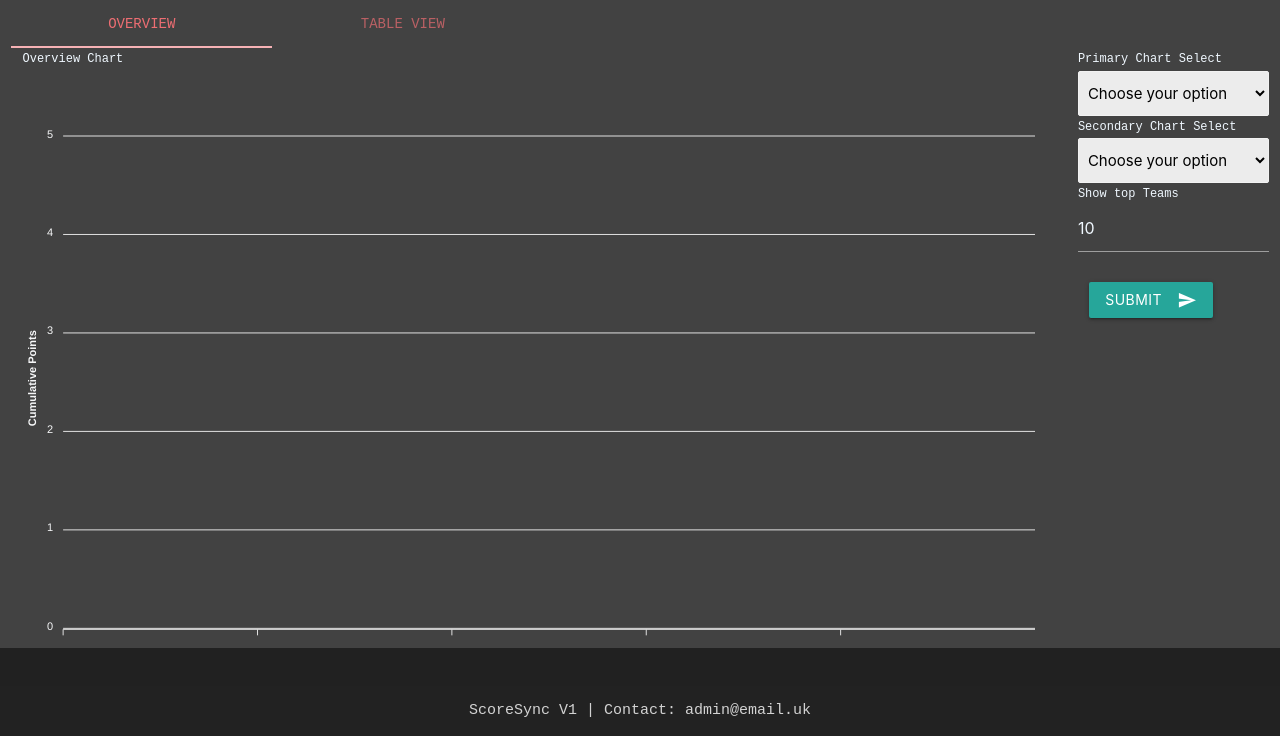
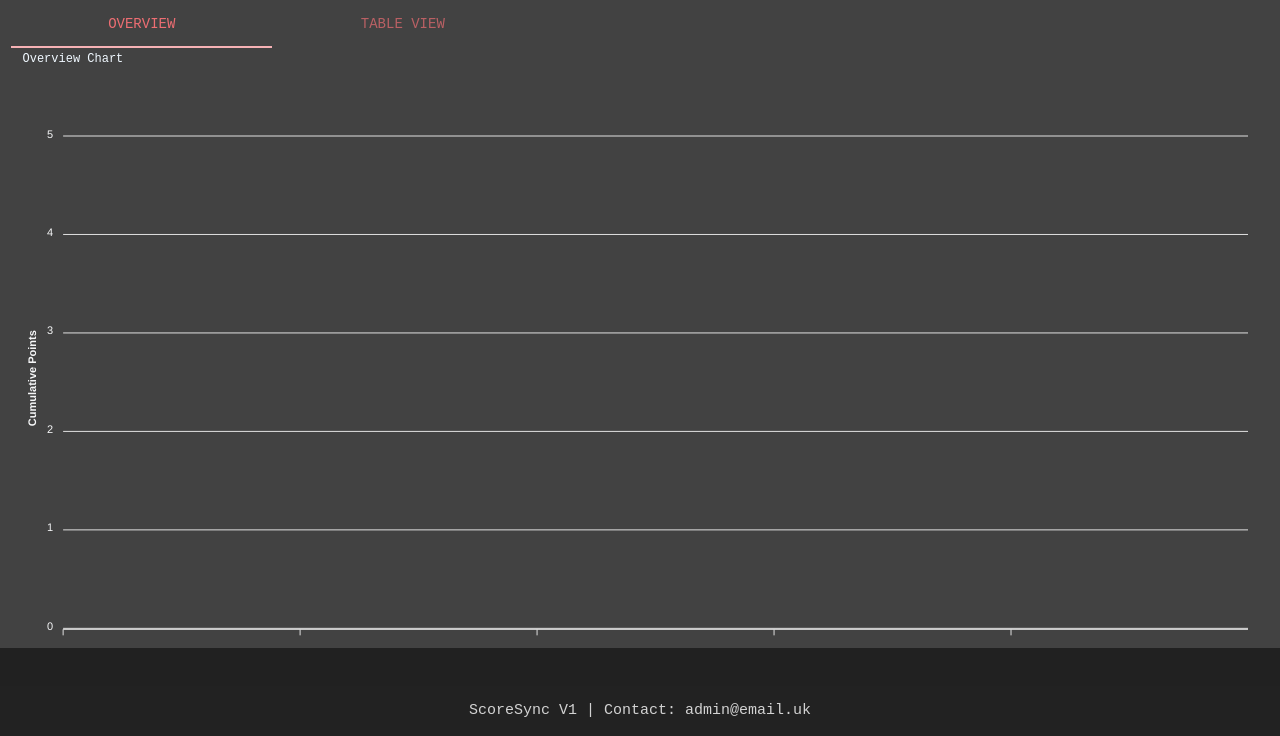
Before and after one commit to SpaceWaffle42/ScoreSync, a Flask app: page / in a window 1280 px wide. Shown: the part 64-800 px from the top of the page. Run offline with Flask 3, Linux system fonts and the light colour scheme; data that the repository does not hold is empty; some libraries are stand-ins or nearby versions.

Commit message:
Update index.html
Removed filters, as it is pointless when you can filter with apexcharts

```diff
--- a/Templates/index.html
+++ b/Templates/index.html
@@ -30,7 +30,7 @@
                 <li class="tab col s3"><a href="#Table">Table view</a></li>
             </ul>
 
-            <div class="col s12 m10">
+            <div class="col s12 m12">
 
                 <div id="Overview" class="col s12 m12">
 
@@ -56,42 +56,10 @@
                 </div>
             </div>
 
-            <div class="col s12 m2">
-                <form method="POST" action="/process_filter" enctype='multipart/form-data'>
-                    <label>Primary Chart Select</label>
-                    <select class="browser-default primary-team" name="primary-team" id="primary-team" required>
-                        <!-- this will grab the team and org from the /teams data point -->
-                        <option value="" disabled selected>Choose your option</option>
-                        {% for team, org in teams %}
-                        <option value="{{ team }}">{{ team }} ({{ org }})</option>
-                        {% endfor %}
-                    </select>
-
-                    <label>Secondary Chart Select</label>
-                    <select class="browser-default secondary-team" name="secondary-team" id="secondary-team" required>
-                        <option value="" disabled selected>Choose your option</option>
-                        {% for team, org in teams %}
-                        <option value="{{ team }}">{{ team }} ({{ org }})</option>
-                        {% endfor %}
-                    </select>
-
-                    <label>Show top Teams</label>
-                    <input type="number" id="top-teams" name="top-teams" id="top-teams" min="1" value="10" required>
-                    <div class="btm col s12">
-
-                        <br>
-
-                        <button class="submit btn waves-effect waves-light" type="submit" name="action">Submit
-                            <i class="material-icons right">send</i>
-                        </button>
-                    </div>
-                </form>
-            </div>
         </div>
     </div>
     <script id="replace_with_footer" src="{{ url_for('static', filename='js/footer.js') }}"></script>
 </body>
-<script src="{{ url_for('static', filename='js/org_filter.js') }}"></script>
 
 <script src="{{ url_for('static', filename='js/scores-charts.js') }}"></script>
 <script src="{{ url_for('static', filename='js/tabs.js') }}"></script>
```
